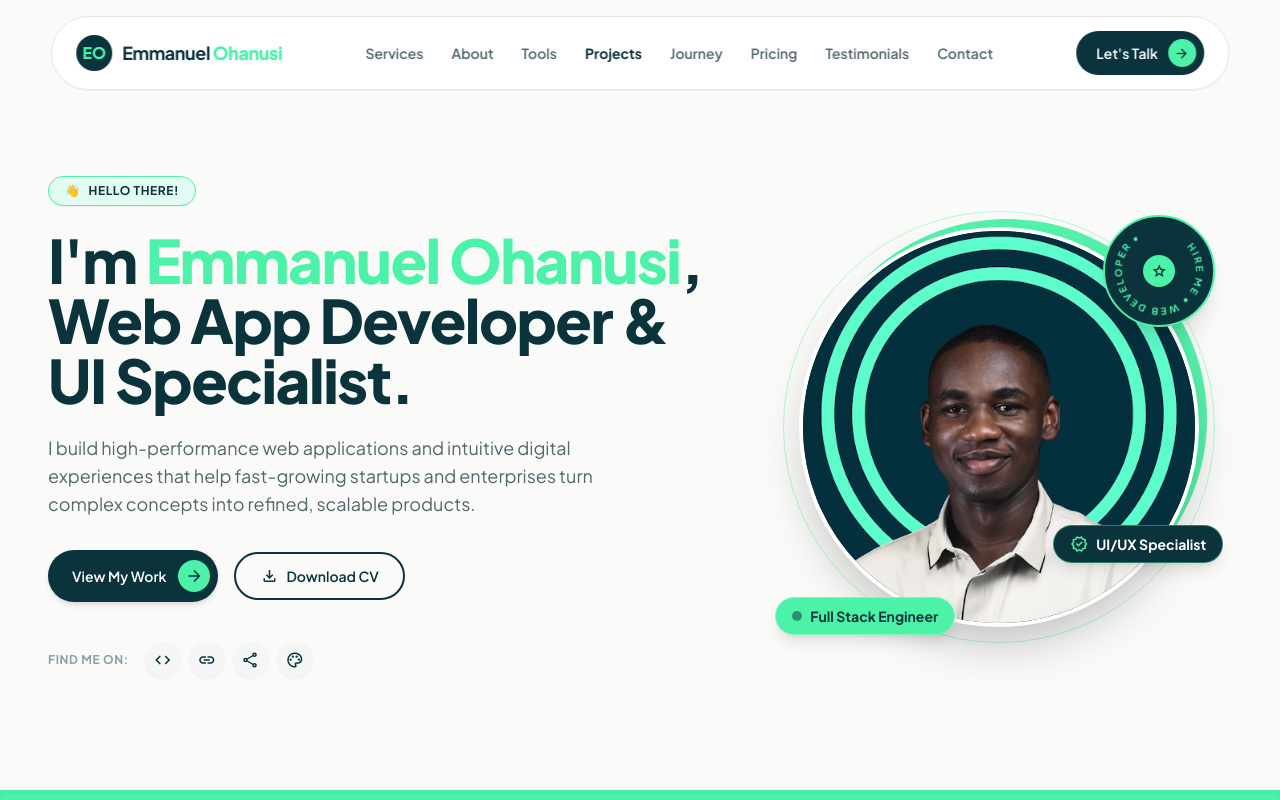
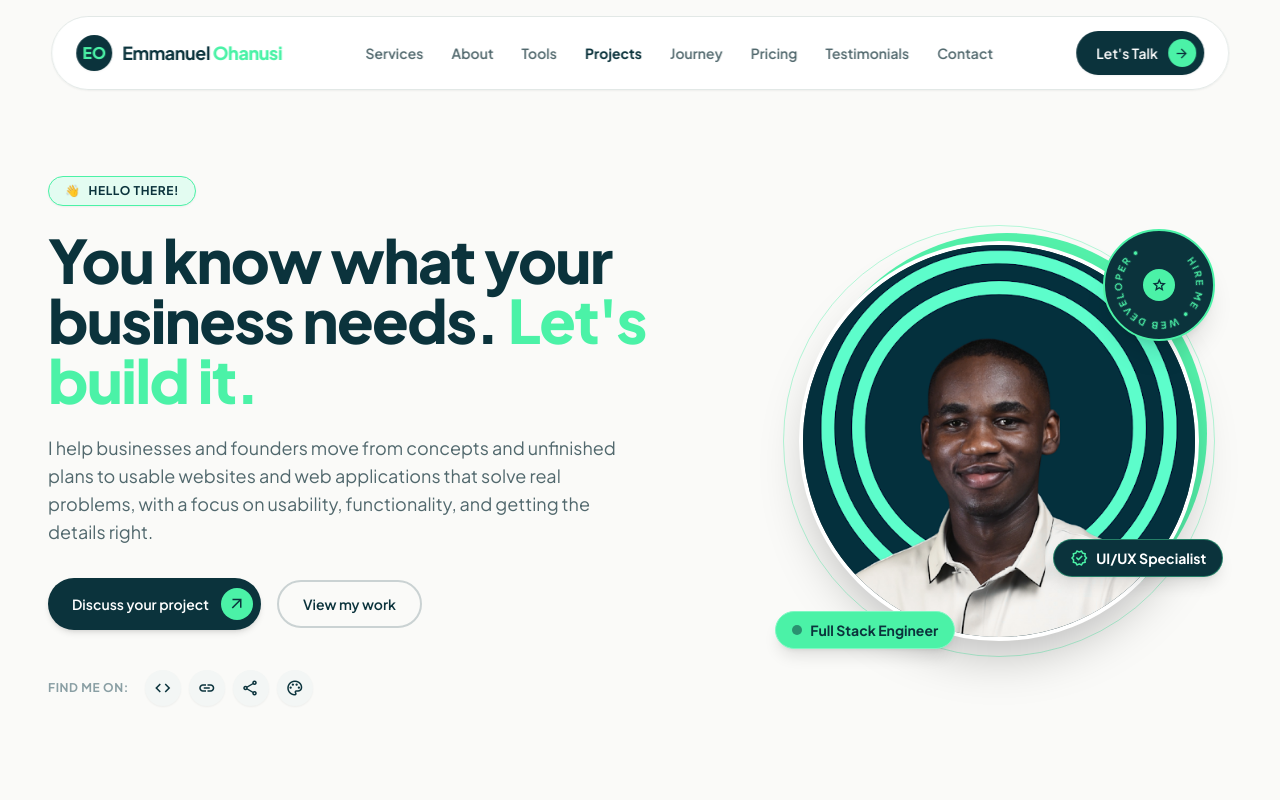
Before and after one commit to Emmanuelblaise101/Emmanuelohsnusiportfolio, a React (Vite) app: page / in a window 1280 px wide. Shown: the top 800 px of the page. Built offline with nearby package versions, Linux system fonts and the light colour scheme.

Commit message:
Redesign Hero section copy and CTA buttons

```diff
--- a/src/components/Hero.jsx
+++ b/src/components/Hero.jsx
@@ -13,36 +13,33 @@ export default function Hero({ onOpenCV }) {
 
           {/* Headline */}
           <h1 className="text-4xl sm:text-5xl lg:text-6xl font-extrabold text-ink-primary tracking-tight leading-[1.15]">
-            I'm <span className="text-amber">Emmanuel Ohanusi</span>,<br />
-            Web App Developer &amp; UI Specialist.
+            You know what your business needs.{' '}
+            <span className="text-amber">Let's build it.</span>
           </h1>
 
           {/* Short Bio */}
           <p className="text-base sm:text-lg text-ink-secondary max-w-xl leading-relaxed">
-            I build high-performance web applications and intuitive digital experiences that help fast-growing startups and enterprises turn complex concepts into refined, scalable products.
+            I help businesses and founders move from concepts and unfinished plans to usable websites and web applications that solve real problems, with a focus on usability, functionality, and getting the details right.
           </p>
 
           {/* CTA Buttons */}
           <div className="flex flex-wrap items-center gap-4 pt-2">
             <a
               className="inline-flex items-center gap-3 bg-forest hover:bg-forest-deep text-white pl-6 pr-2 py-2.5 rounded-full text-sm font-semibold shadow-md active:scale-95 transition-all group"
-              href="#projects"
+              href="#contact"
             >
-              <span>View My Work</span>
-              <span className="w-8 h-8 rounded-full bg-amber flex items-center justify-center text-forest font-bold transition-transform duration-300 group-hover:translate-x-0.5">
-                <span className="material-symbols-outlined text-[18px]">arrow_forward</span>
+              <span>Discuss your project</span>
+              <span className="w-8 h-8 rounded-full bg-amber flex items-center justify-center text-forest font-bold transition-transform duration-300 group-hover:translate-x-0.5 group-hover:-translate-y-0.5">
+                <span className="material-symbols-outlined text-[18px]">arrow_outward</span>
               </span>
             </a>
 
-            <button
-              onClick={onOpenCV}
-              className="inline-flex items-center gap-2 px-6 py-3 rounded-full border-2 border-forest text-forest hover:bg-forest hover:text-white font-semibold text-sm active:scale-95 transition-all group cursor-pointer"
+            <a
+              href="#projects"
+              className="inline-flex items-center gap-2 px-6 py-3 rounded-full border-2 border-forest/20 text-forest hover:border-forest hover:bg-forest hover:text-white font-semibold text-sm active:scale-95 transition-all cursor-pointer"
             >
-              <span className="material-symbols-outlined text-[18px] transition-transform duration-200 group-hover:-translate-y-0.5">
-                download
-              </span>
-              <span>Download CV</span>
-            </button>
+              <span>View my work</span>
+            </a>
           </div>
 
           {/* Social Proof Icons */}
```
Also changed, not shown: .agents/rules/project-context.md (added).
